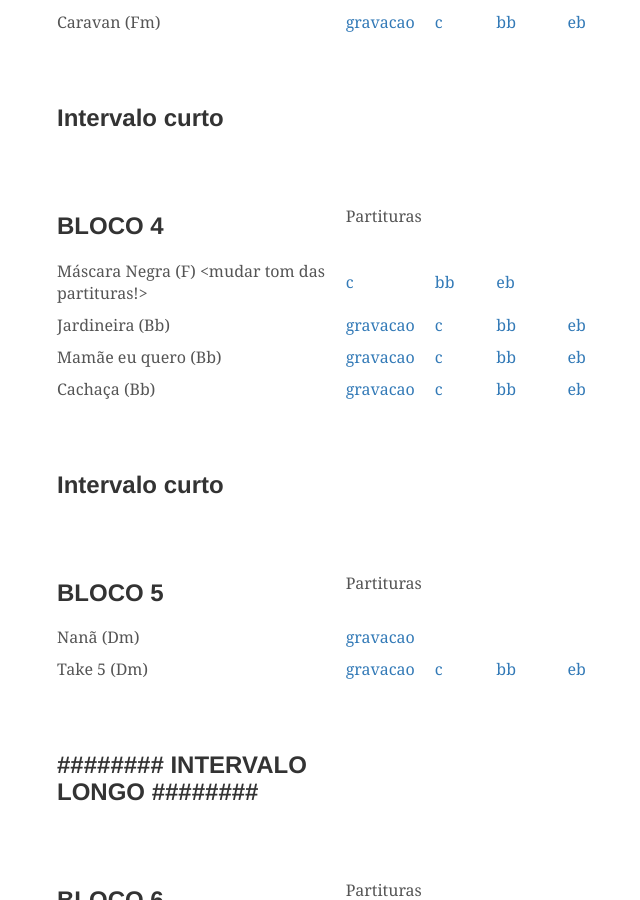
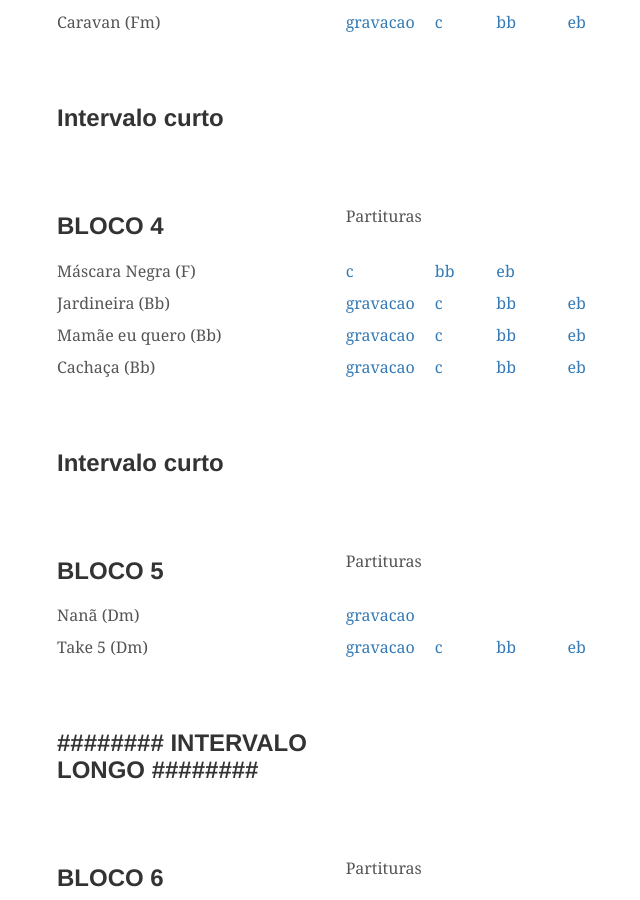
Before and after one commit to brunopedroso/vqf, a Jekyll site: the page built from repertorio.md, in a window 1280 px wide and 900 px high, scrolled down 1378 px. Shown: the whole window, without its empty margins (218-858 px from the left). Built offline with Jekyll 4.4.1, drawn with Linux system fonts in a browser that asks for light colours; some of the changed lines change nothing that is shown.

Commit message:
retirada observação de Máscara Negra, como a partitura já foi transposta

```diff
--- a/repertorio.md
+++ b/repertorio.md
@@ -105,7 +105,7 @@ blocos:
   - nome: "BLOCO 4"
     musicas:
 
-      - nome: 'Máscara Negra (F) <mudar tom das partituras!>'
+      - nome: 'Máscara Negra (F)'
         links:
           'c':  'partituras/mascara_negra/mascara_negra_C.pdf'
           'bb': 'partituras/mascara_negra/mascara_negra_Bb.pdf'
```
